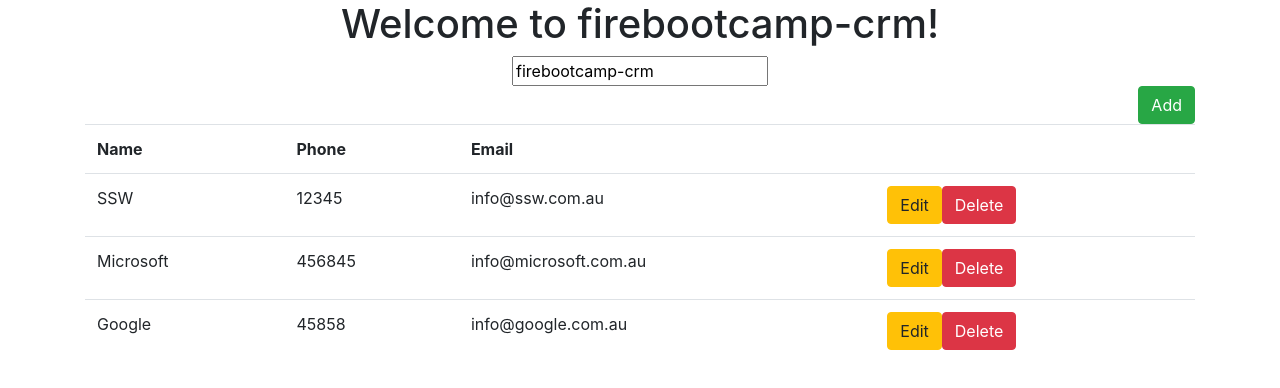
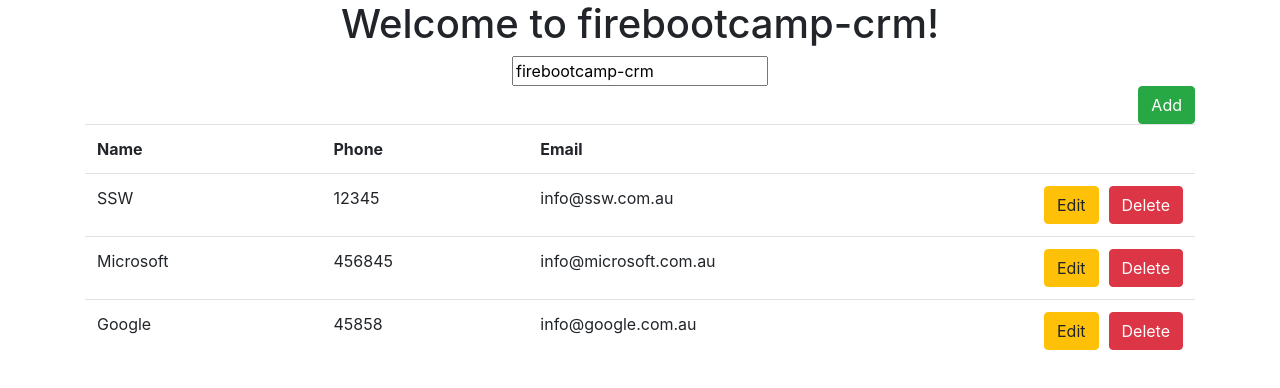
Before and after one commit to niro-pathi/ng-firebootcamp-mel-201905-Day2, an Angular app: page / in a window 1280 px wide. Shown: the top 388 px of the page. Built offline with nearby package versions, Linux system fonts and the light colour scheme.

Commit message:
added style

```diff
--- a/src/app/company/company-list/company-list.component.html
+++ b/src/app/company/company-list/company-list.component.html
@@ -11,7 +11,7 @@
     <td>{{company.name}}</td>
     <td>{{company.phone}}</td>
     <td>{{company.email}}</td>
-    <td>
+    <td class="company-buttons">
       <button class="btn btn-warning">Edit</button>
       <button class="btn btn-danger">Delete</button>
     </td>
--- a/src/app/company/company-list/company-list.component.scss
+++ b/src/app/company/company-list/company-list.component.scss
@@ -0,0 +1,8 @@
+.company-buttons {
+  text-align: right;
+  width: 150px;
+  white-space: nowrap;
+  button {
+    margin-left: 10px;
+  }
+}
```
Also changed, not shown: 1 other file (tests, documents, lock files or other folders).
